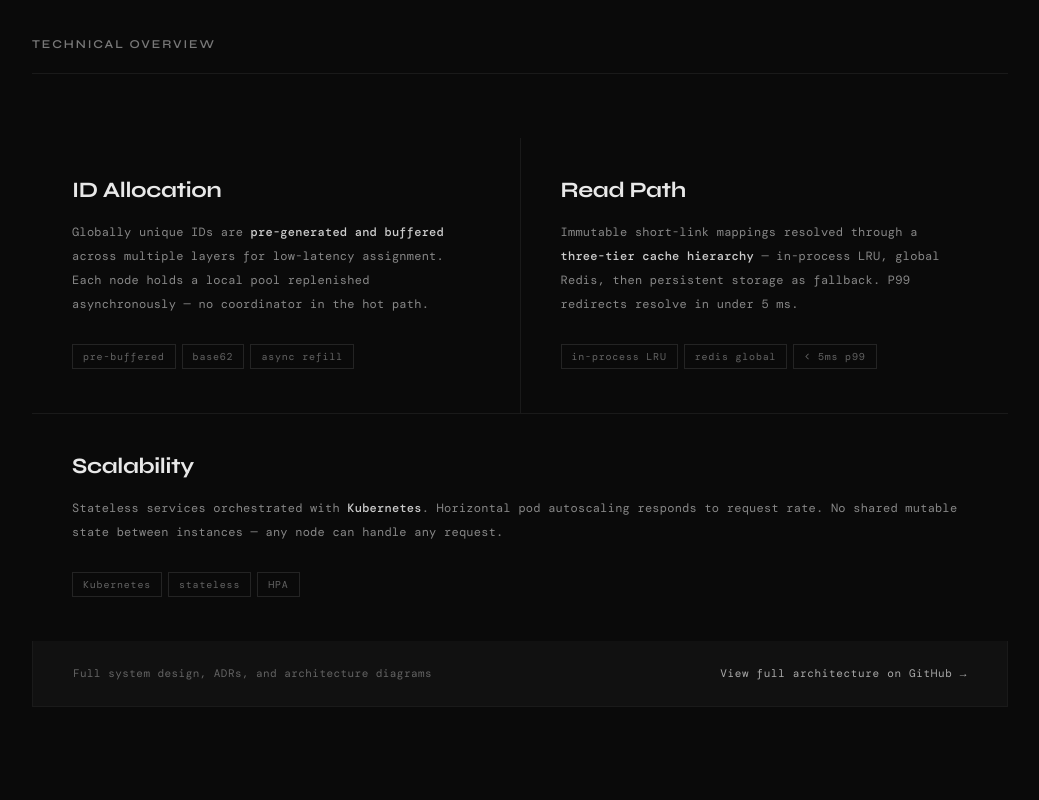
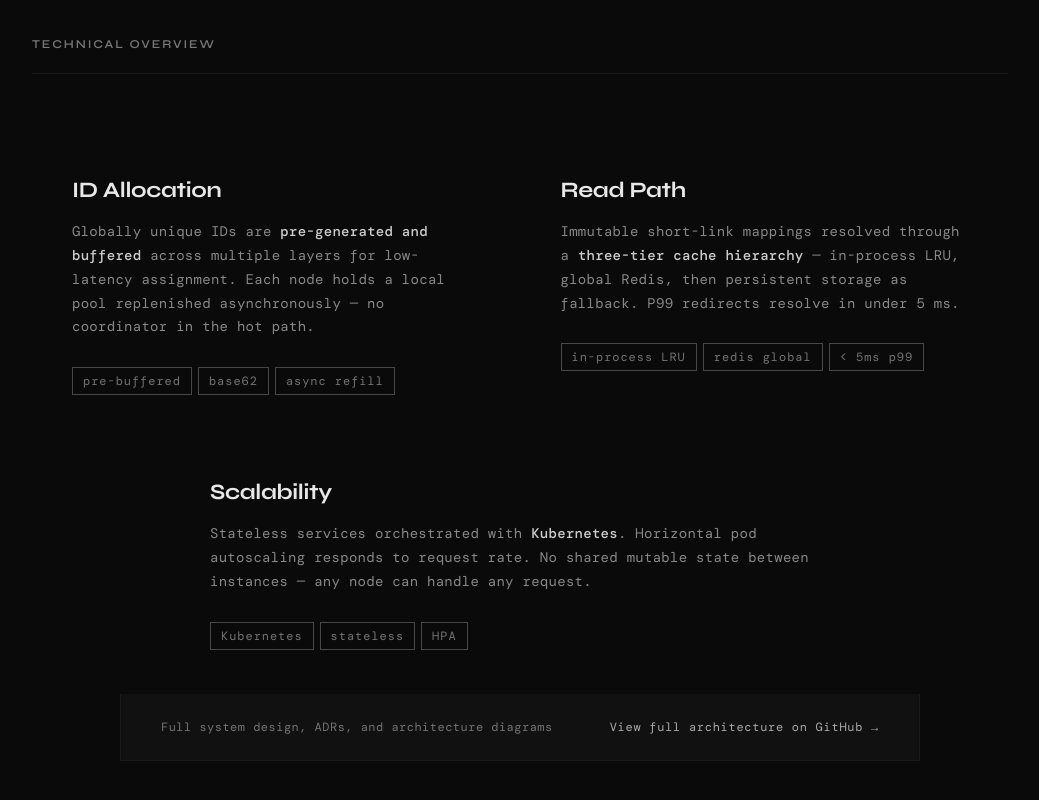
Before and after one commit to lightningbat/distributed-url-shortener, a plain HTML site: page frontend/index.html in a window 1280 px wide. Shown: the part 862-1662 px from the top of the page, without its empty margins (120-1159 px from the left). Drawn offline with nearby package versions, Linux system fonts and the light colour scheme; a web font is replaced by a local one.

Commit message:
style(frontend): refine visual aesthetics and readability

```diff
--- a/frontend/style.css
+++ b/frontend/style.css
@@ -10,9 +10,9 @@
 	--c0: #0A0A0A;
 	--c1: #111111;
 	--c2: #1A1A1A;
-	--c3: #242424;
+	--c3: #474747;
 	--c4: #434343;
-	--c5: #646464;
+	--c5: #747474;
 	--c6: #787878;
 	--c7: #888888;
 	--c8: #AAAAAA;
@@ -290,7 +290,7 @@ hr {
 	display: flex;
 	flex-wrap: wrap;
 	gap: 1px;
-	background: var(--c2);
+	/* background: var(--c2); */
 	justify-content: center;
 }
 
@@ -299,6 +299,7 @@ hr {
 	padding: 40px 40px 44px;
 	flex: 1 1 calc(50% - 1px);
 	min-width: 300px;
+	max-width: 700px;
 }
 
 .card-n {
@@ -321,10 +322,10 @@ hr {
 
 .card-text {
 	font-family: var(--mono);
-	font-size: 12px;
+	font-size: 14px;
 	font-weight: 300;
 	color: var(--c7);
-	line-height: 2;
+	line-height: 1.7;
 	letter-spacing: 0.02em;
 }
 
@@ -342,7 +343,7 @@ hr {
 
 .cpill {
 	font-family: var(--mono);
-	font-size: 10px;
+	font-size: 12px;
 	letter-spacing: 0.08em;
 	color: var(--c5);
 	border: 1px solid var(--c3);
@@ -358,18 +359,21 @@ hr {
 	display: flex;
 	align-items: center;
 	justify-content: space-between;
+	max-width: 800px;
+	margin-inline: auto;
+	font-size: 12px;
 }
 
 .gh-note {
 	font-family: var(--mono);
-	font-size: 11px;
+	/* font-size: 11px; */
 	color: var(--c5);
 	letter-spacing: 0.04em;
 }
 
 .gh-link {
 	font-family: var(--mono);
-	font-size: 11px;
+	/* font-size: 11px; */
 	color: var(--c8);
 	text-decoration: none;
 	letter-spacing: 0.06em;
```
